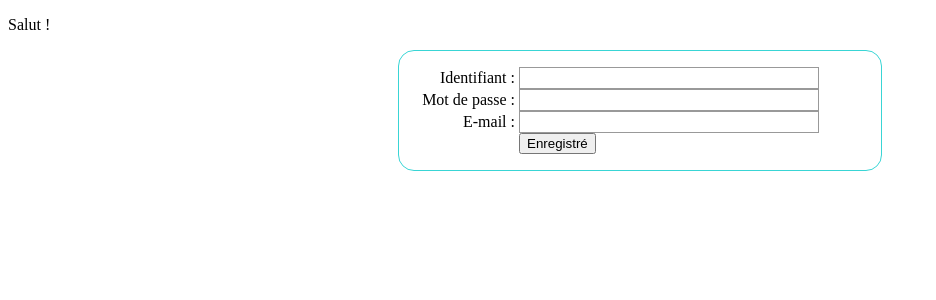
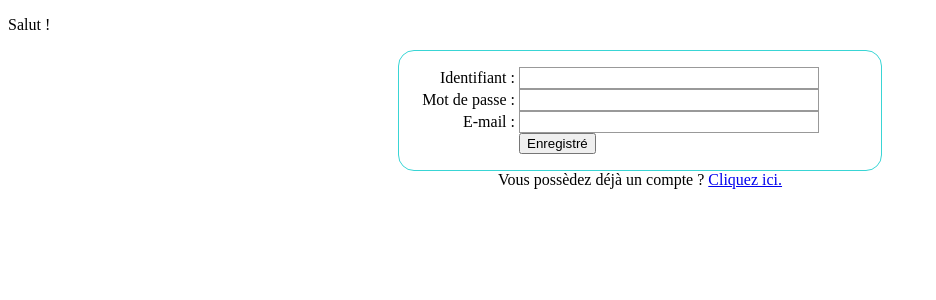
Before and after one commit to Yunus-S/Yunus-S, a Flask app: page /signup in a window 1280 px wide. Shown: the top 300 px of the page, without its empty margins (0-936 px from the left). Run offline with Flask 2, Linux system fonts and the light colour scheme.

Commit message:
Update
Add link to login page

```diff
--- a/ProjectFlask/templates/signup.html
+++ b/ProjectFlask/templates/signup.html
@@ -59,6 +59,6 @@
     </div>
 
 </form>
-
+<CENTER>Vous possèdez déjà un compte ? <a href = '/login'>Cliquez ici.</a></CENTER>
 </body>
 </html>
```
